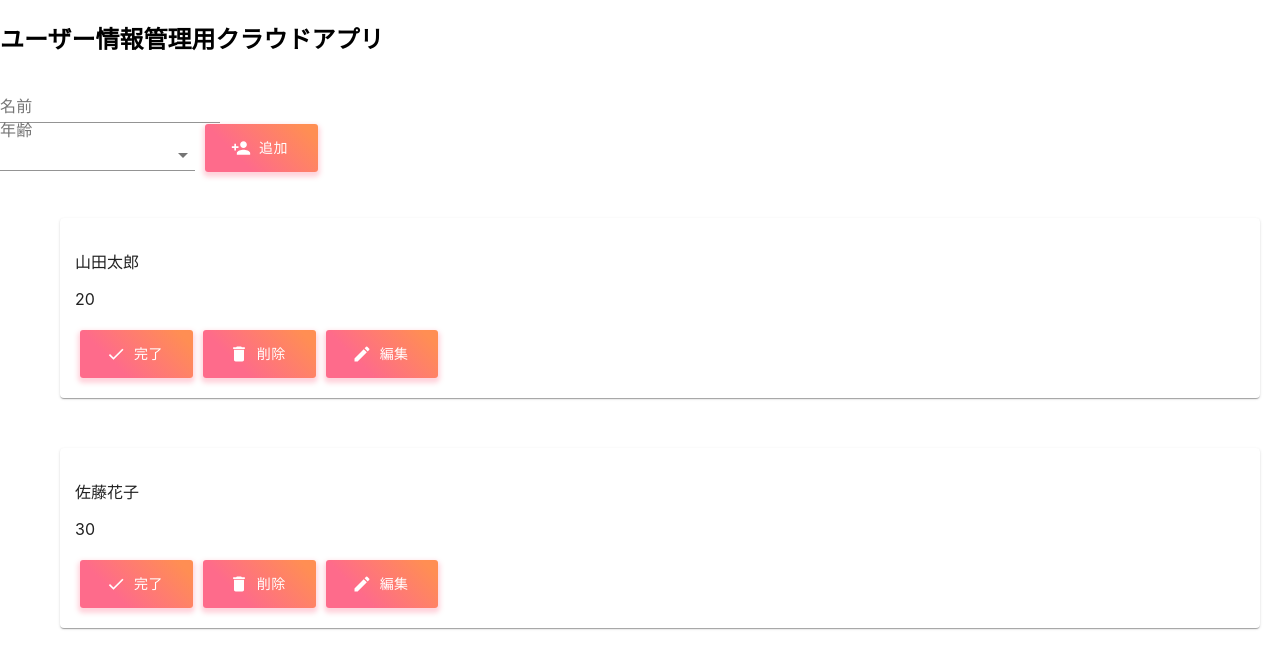
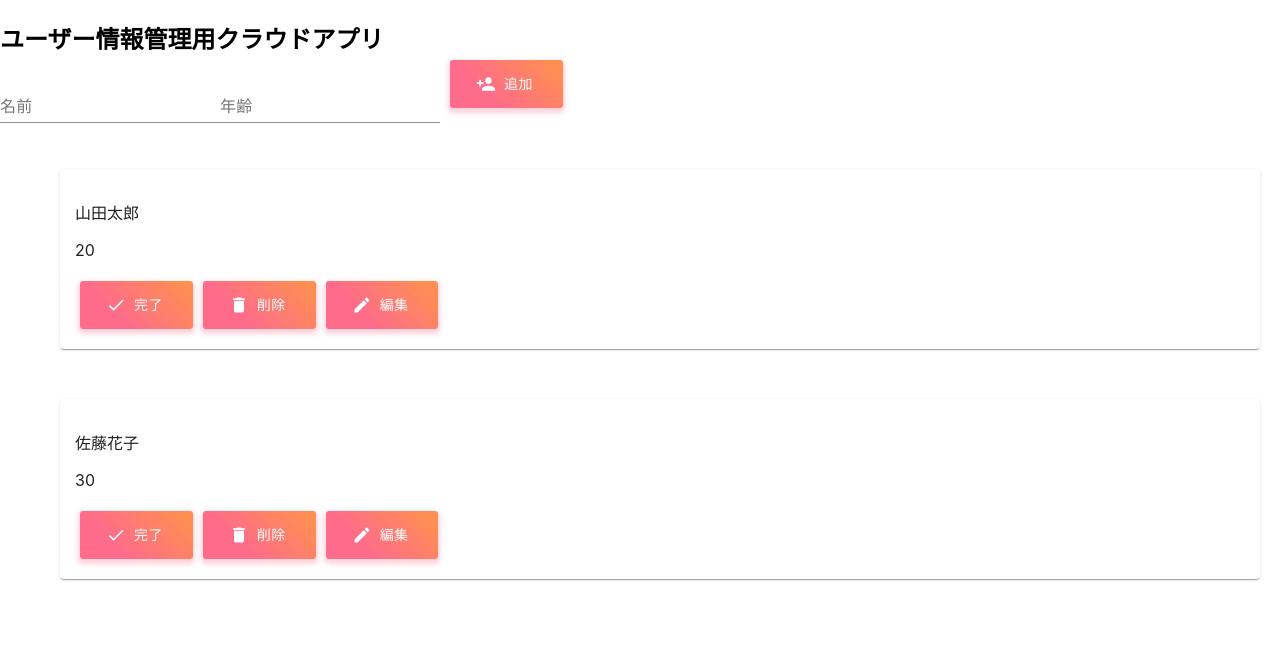
Before and after one commit to Ezure-HARUNA/croud-app, a React (Create React App) app: page / in a window 1280 px wide. Shown: the top 668 px of the page. Built offline with nearby package versions, Linux system fonts and the light colour scheme.

Commit message:
編集完了後の更新がされない

```diff
--- a/src/EditForm.jsx
+++ b/src/EditForm.jsx
@@ -32,17 +32,39 @@ const EditForm =(props)=>{
   let info
   const handleEditComplete=(e)=> {
 
+    e.preventDefault()
+    //前のステートのコピー
+
+　　const newEdit =props.usersInfo.slice()
+    //山田太郎を変更したと仮定して、変更後の値を取り出す
+    const name =e.target.name.value
+    const age =e.target.age.value
+    //該当する部分を変更する(連想は配列の書き換え)
+    //連想配列を書き換える時は、「連想配列名.キー＝書き換え内容」
+    newEdit[props.id].name=name
+    newEdit[props.id].age=age
+
+    //newEditは[{} , {}] (usersInfo)
+    //newEditの該当する部分は[{ここ} , {}]　ここを取り出す
+    //koko,に該当するのはnewEditの配列の一個目の要素
+    //newEdit配列の一個目の要素である連想はいつのnameとageを変更
+
+    //更新
+    props.setUsersInfo(newEdit)
+
+
+    //submitが起きたときに変更後の値に更新
 	}
   if (props.isEdit === true){
     info=
-    <form onSubmit={(e)=>{
-        handleEditComplete(e)}}>
-        <TextField className="textField" type="text" label="名前" name="name" placeholder={props.name} />
-        <TextField className="textField" type="text" label="年齢" name="age" placeholder={props.age} />
-        <StyledButton injectFirst type="submit"  variant="contained">編集完了</StyledButton>
+    <form >
+        <TextField className="textField" type="text" label="編集前の名前"  name="name" placeholder={props.name} />
+        <TextField className="textField" type="text" label="編集前の年齢" value={props.editAge} name="age" placeholder={props.age} />
+        <StyledButton injectFirst onSubmit={(e)=>{
+        handleEditComplete(e)}}　type="submit"  variant="contained">編集完了</StyledButton>
     </form>
   }
-
+ //onClick={props.handleIsEdit}
   else{
     info=
     <div>
--- a/src/Form.jsx
+++ b/src/Form.jsx
@@ -30,18 +30,24 @@ const Form = (props) => {
         //入力値を取り出す
         const name = e.target.name.value
 
+        const age =e.target.age.value
+
         //usersInfoをコピー
         const newUsersInfo=props.usersInfo.slice()
         //titleの追加
         newUsersInfo.push(
-            name
+           { name: name, age: age}
         )
         //setUsersInfoでnewUsersInfoを更新
         props.setUsersInfo(newUsersInfo)
     }
 
+    //onChangeは変更ごとの呼び出されてしまう
+
+    /*
     const handleSelectChange =(e) =>{
         e.preventDefault()
+        console.log(e);
         //入力値を取り出す
         const age = e.target.age.value
 
@@ -54,6 +60,7 @@ const Form = (props) => {
         //setUsersInfoでnewUsersInfoを更新
         props.setUsersInfo(newUsersInfo)
     }
+    */
 
 
     return (
@@ -63,8 +70,9 @@ const Form = (props) => {
             <TextField  name="name" id="standard-basic" label="名前" />
 
             {/* 年齢（選択） */}
-            <InputLabel name="age" label="age" id="demo-simple-select-autowidth-label">年齢</InputLabel>
-            <StyledSelect onChange={(e)=>{handleSelectChange(e)}}>
+            <TextField name="age" label="年齢"　id="standard-basic"/>
+            {/* <InputLabel  id="demo-simple-select-autowidth-label">年齢</InputLabel>
+            <StyledSelect name="age" label="age" onChange={(e)=>{handleSelectChange(e)}}>
                 <MenuItem value="">
                     <em>-</em>
                 </MenuItem>
@@ -80,7 +88,7 @@ const Form = (props) => {
                 <MenuItem value={29}>29</MenuItem>
                 <MenuItem value={30}>30</MenuItem>
                 <MenuItem value={31}>31</MenuItem>
-            </StyledSelect>
+            </StyledSelect> */}
 
             <StyledButton type="submit" variant="contained"  startIcon={<PersonAddIcon />}
       >        追加
--- a/src/Item.jsx
+++ b/src/Item.jsx
@@ -76,13 +76,14 @@ const Item = (props) => {
             setIsEdit(true)
         }
         e.preventDefault()
-        const editInfos = props.usersInfo.slice()
+        //const editInfos = props.usersInfo.slice()
 
         /////////????????////////
+        /*
         editInfos.isEdit = true
         //editTodosでsetUsersInfoを更新
         props.setUsersInfo(editInfos)
-
+*/
 
     }
 
@@ -115,6 +116,12 @@ const Item = (props) => {
                 handleDelete={handleDelete}
                 handleIsEdit={handleIsEdit}
                 isDoneState={isDoneState}
+                editName={props.userInfo.name}
+                editAge={props.userInfo.age}
+                id={props.id}
+                usersInfo={props.usersInfo}
+                setUsersInfo={props.setUsersInfo}
+
                 //handleEditComplete={handleEditComplete}
 
             >
```
